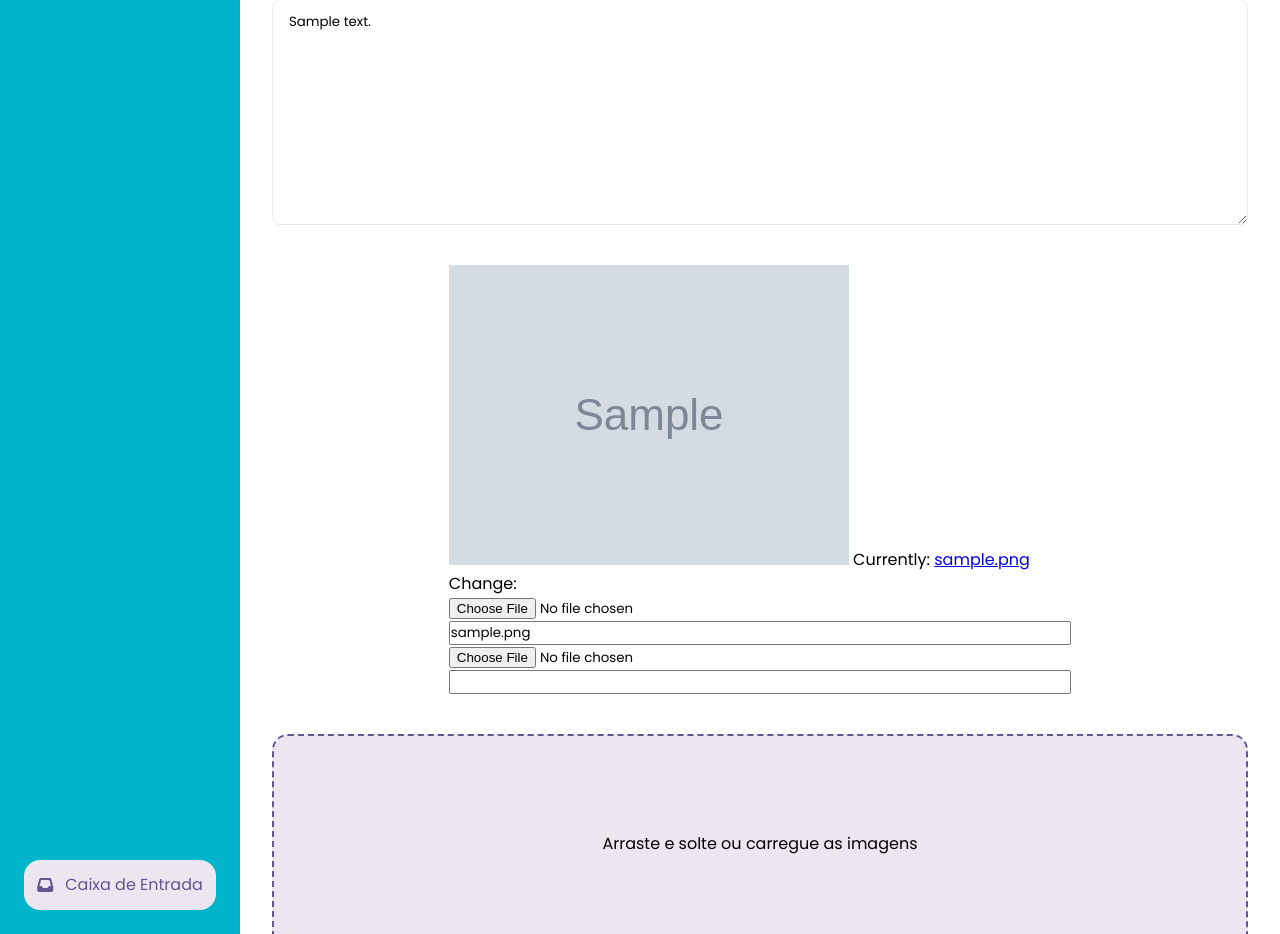
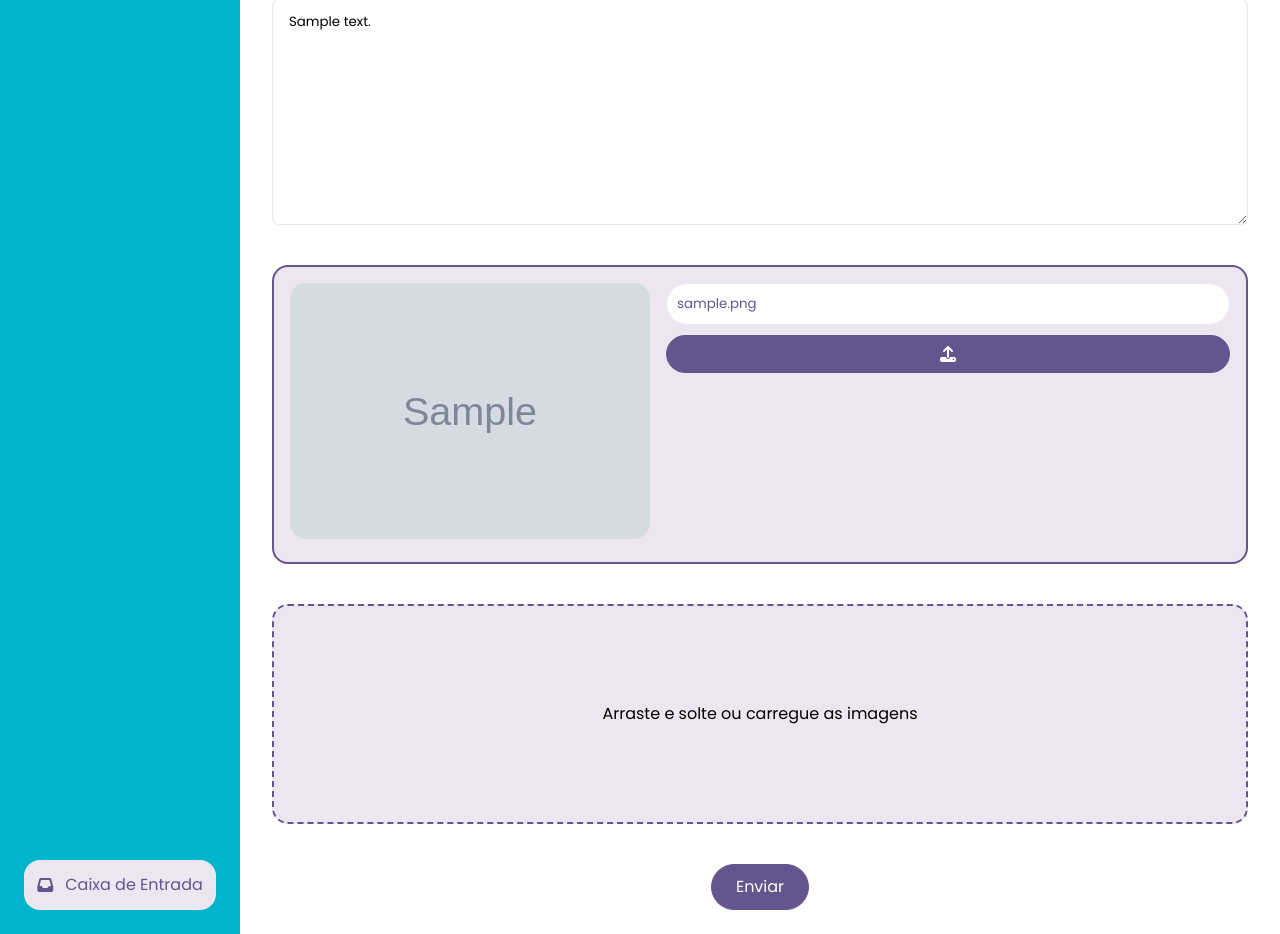
Before and after one commit to kellyson71/DrawItYourself, a Django app: page /post/edit/1/ in a window 1280 px wide. Shown: the part 486-1420 px from the top of the page. Run offline with Django 5.2, Linux system fonts and the light colour scheme; tables that the repository leaves empty hold one stand-in row (values such as "Sample post"); grey boxes marked "Sample" are stand-in pictures; some libraries are stand-ins or nearby versions.

Commit message:
progress on multiple images posts

```diff
--- a/drawings/forms.py
+++ b/drawings/forms.py
@@ -31,6 +31,6 @@ class PostItemForm(ModelForm):
         fields = ['image', 'image_legend']
 
         widgets = {
-            'image': FileInput(),
-            'image_legend': TextInput()
+            'image': FileInput(attrs={'class': 'image-input'}),
+            'image_legend': TextInput(attrs={ 'placeholder': 'Legenda' })
         }
--- a/drawings/static/css/create_post.css
+++ b/drawings/static/css/create_post.css
@@ -110,31 +110,50 @@ input, textarea {
     overflow: hidden;
 }
 
-/* .hover-image-space img {
-    max-width: 100%;
-    max-height: 100%;
-    object-fit: contain;
+#image-cards-container {
+    width: 100%;
+}
+
+.image-form {
+    width: 100%;
+    padding: 1rem;
+    border: 0.125rem solid var(--purple-1);
     border-radius: 1rem;
-} */
 
-.invisible {
+    display: flex;
+    gap: 1rem;
+
+    background-color: var(--gray-2);
+}
+
+.image-form.invisible {
     display: none;
 }
 
-.image-field {
-    padding: 1.25rem 1rem;
-    border: 0.0625rem solid var(--gray-2);
-    border-radius: 4rem;
+.form-actions {
+    width: 100%;
 
     display: flex;
     flex-direction: column;
-    align-items: flex-start;
+    gap: 0.625rem;
+}
+
+.form-actions input {
+    padding: 0.625rem;
+    border: 0.0625rem solid var(--gray-2);
+    border-radius: 4rem;
 
     color: var(--purple-1);
 }
 
-#image-preview {
+.image-preview {
     width: 22.5rem;
-    aspect-ratio: auto;
+    height: 16rem;
     border-radius: 1rem;
+
+    object-fit: cover;
 }
+
+.image-input-container {
+    display: none;
+}
--- a/drawings/static/js/create_post.js
+++ b/drawings/static/js/create_post.js
@@ -1,23 +1,7 @@
 window.addEventListener('load', () => {
 
-    // const imageInput = document.getElementById('image-input')
+    const imageInput = document.getElementById('image-input')
     const imagePreview = document.getElementById('image-preview')
-
-    // if (imageInput.files.length !== 0){
-    //     loadImage()
-    // }
-
-    function loadImage() {
-        const files = imageInput.files
-
-        if (files.length === 0)
-            return
-
-        const blob = URL.createObjectURL(files[0])
-
-        imagePreview.src = blob
-        imagePreview.classList.remove('invisible')
-    }
 
     const hoverImageSpace = document.getElementById('hover-image-space')
     let imageForms = document.querySelectorAll('.image-form')
@@ -31,6 +15,7 @@ window.addEventListener('load', () => {
 
     function addForm() {
         let newForm = getLastImageForm().cloneNode(true)
+        const newFormImageInput = newForm.querySelector(`.image-preview`)
         nextFormIndex++
 
         newForm.innerHTML = newForm.innerHTML.replace(formRegex, `postitem_set-${nextFormIndex}-`)
@@ -45,7 +30,17 @@ window.addEventListener('load', () => {
     function handleImageChange(e, index) {
         const currentImageContainer = document.getElementById(getImageContainerId(index))
 
-        addForm()
+        if (nextFormIndex === index)
+            addForm()
+
+        const imgPreview = currentImageContainer.querySelector(`.image-preview`)
+        const imgInput = currentImageContainer.querySelector(`#${getImageInputId(index)}`)
+
+        if (imgPreview) {
+            const imageBlob = URL.createObjectURL(imgInput.files[0])
+            console.log(imageBlob)
+            imgPreview.src = imageBlob
+        }
 
         if (currentImageContainer.classList.contains('invisible'))
             currentImageContainer.classList.remove('invisible')
@@ -58,7 +53,11 @@ window.addEventListener('load', () => {
     }
 
     function getNextImageInputId() {
-        return `id_postitem_set-${nextFormIndex}-image`
+        return getImageInputId(nextFormIndex)
+    }
+
+    function getImageInputId(index) {
+        return `id_postitem_set-${index}-image`
     }
 
     function getImageContainerId(index) {
@@ -66,89 +65,8 @@ window.addEventListener('load', () => {
     }
 
     function setUpNextImageInput() {
+        const currentIndex = nextFormIndex
         hoverImageSpace.setAttribute('for', getNextImageInputId())
-        document.getElementById(getNextImageInputId()).addEventListener('change', e => handleImageChange(e, nextFormIndex))
+        document.getElementById(getNextImageInputId()).addEventListener('change', e => handleImageChange(e, currentIndex))
     }
-    // imageInput.addEventListener('change', () => {
-    //     loadImage()
-    // })
 })
-
-// let birdForm = document.querySelectorAll(".bird-form")
-// let container = document.querySelector("#form-container")
-// let addButton = document.querySelector("#add-form")
-// let totalForms = document.querySelector("#id_form-TOTAL_FORMS")
-
-// let formNum = birdForm.length-1
-// addButton.addEventListener('click', addForm)
-
-// function addForm(e){
-//     e.preventDefault()
-
-//     let newForm = birdForm[0].cloneNode(true)
-//     let formRegex = RegExp(`form-(\\d){1}-`,'g')
-
-//     formNum++
-//     newForm.innerHTML = newForm.innerHTML.replace(formRegex, `form-${formNum}-`)
-//     container.insertBefore(newForm, addButton)
-
-//     totalForms.setAttribute('value', `${formNum+1}`)
-// }
-
-// previnir funçao padrao do navegador
-// window.addEventListener('load', () => {
-//     const imageInput = document.getElementById('image-input'); // Campo de input (invisível)
-//     const dropArea = document.getElementById('hover-image-space'); // Área de arraste e solta
-//     const placeholderText = document.getElementById('placeholder-text'); // Texto inicial de placeholder
-//     const imagePreview = document.createElement('img'); // Criar um elemento img para a prévia
-//     dropArea.appendChild(imagePreview); // Adiciona a prévia na área de drop
-
-//     // Lógica para carregar e mostrar a imagem
-//     function loadImage(files) {
-//         if (files.length === 0) return;
-
-//         const blob = URL.createObjectURL(files[0]); // Criar uma URL temporária para a imagem
-//         imagePreview.src = blob; // Definir a URL como a fonte da imagem
-//         imagePreview.classList.remove('invisible'); // Mostrar a prévia da imagem
-//         imagePreview.style.maxWidth = '100%'; // Ajustar o tamanho da imagem
-//         imagePreview.style.height = 'auto'; // Ajustar a altura proporcionalmente
-
-//         // Esconde o texto de placeholder assim que a imagem for carregada
-//         if (placeholderText) {
-//             placeholderText.style.display = 'none';
-//         }
-//     }
-
-//     // Quando o input de arquivo mudar (imagem selecionada manualmente)
-//     imageInput.addEventListener('change', () => {
-//         loadImage(imageInput.files); // Carregar a imagem selecionada
-//     });
-
-//     // Prevenir comportamento padrão em arrastar e soltar
-//     function preventDefaults(e) {
-//         e.preventDefault();
-//         e.stopPropagation();
-//     }
-
-//     // Eventos de arraste na área de drop
-//     dropArea.addEventListener('dragenter', preventDefaults, false);
-//     dropArea.addEventListener('dragover', preventDefaults, false);
-//     dropArea.addEventListener('dragleave', preventDefaults, false);
-//     dropArea.addEventListener('drop', preventDefaults, false);
-
-//     // Lógica ao soltar a imagem na área de drop
-//     dropArea.addEventListener('drop', handleDrop, false);
-
-//     function handleDrop(e) {
-//         let dt = e.dataTransfer;
-//         let files = dt.files;
-
-//         // Atribuir a imagem arrastada ao input invisível
-//         let dataTransfer = new DataTransfer();
-//         dataTransfer.items.add(files[0]);
-//         imageInput.files = dataTransfer.files;
-
-//         // Carregar e mostrar a imagem arrastada
-//         loadImage(files);
-//     }
-// });
--- a/drawings/templates/create_post.html
+++ b/drawings/templates/create_post.html
@@ -46,12 +46,26 @@
         <div id="image-cards-container">
             {{ postitem_formset.management_form }}
             {% for post_item in postitem_formset %}
-                <article id="post-image-card-{{forloop.counter0}}" class="image-form">
-                    {% if post_item.image.value %}
-                    <img src="{{ post_item.image.value.url }}">
-                    {% endif %}
-                    {{ post_item.image }}
-                    {{ post_item.image_legend }}
+                <article id="post-image-card-{{forloop.counter0}}" class="image-form {% if not post_item.image.value %} invisible {% endif %}">
+                    <div>
+                        <img
+                          class="image-preview"
+                          {% if post_item.image.value %}
+                            src="{{ post_item.image.value.url }}"
+                          {% endif %}
+                        >
+                    </div>
+                    <div class="image-input-container">
+                        {{ post_item.image }}
+                    </div>
+                    <div class="form-actions">
+                        {{ post_item.image_legend }}
+                        <div>
+                            <label id="image-input-label" class="custom-button full">
+                                <i class="fa-solid fa-upload"></i>
+                            </label>
+                        </div>
+                    </div>
                 </article>
             {% endfor %}
         </div>
@@ -60,17 +74,6 @@
             <p id="placeholder-text">Arraste e solte ou carregue as imagens</p>
         </label>
 
-
-
-
-
-        {% comment %} <label class="image-field">
-            {{ post_form.image }}
-
-            Escolha uma imagem
-            <img id="image-preview">
-        </label> {% endcomment %}
-
         <button class="custom-button full" type="submit">Enviar</button>
     </form>
 </div>
```
